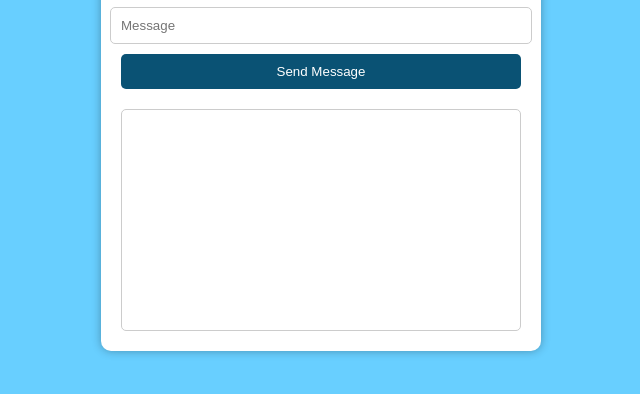
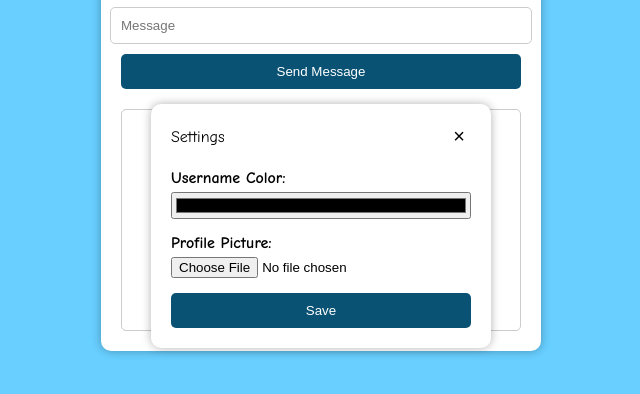
Before and after one commit to Joalor64GH/new-chat, a website: page index.html in a window 1280 px wide. Both pictures are taken after a click on the icon 839 px from the left and 72 px from the top of the page. Shown: the part 174-568 px from the top of the page, without its empty margins (319-959 px from the left). Drawn offline with nearby package versions, Linux system fonts and the light colour scheme; no server answers.

Commit message:
basic settings menu

```diff
--- a/index.html
+++ b/index.html
@@ -94,6 +94,59 @@
             font-size: 24px;
             cursor: pointer;
         }
+
+        .popup {
+            position: fixed;
+            top: 50%;
+            left: 50%;
+            transform: translate(-50%, -50%);
+            width: 300px;
+            background-color: white;
+            border-radius: 10px;
+            box-shadow: 0 0 10px rgba(0, 0, 0, 0.3);
+            z-index: 1000;
+            display: flex;
+            flex-direction: column;
+            padding: 20px;
+        }
+
+        .popup.hidden {
+            display: none;
+        }
+
+        .popup-header {
+            display: flex;
+            justify-content: space-between;
+            align-items: center;
+            margin-bottom: 20px;
+        }
+
+        .close-button {
+            background: none;
+            border: none;
+            font-size: 20px;
+            cursor: pointer;
+        }
+
+        .popup-content label {
+            display: block;
+            margin-bottom: 5px;
+            font-weight: bold;
+        }
+
+        .popup-content input {
+            margin-bottom: 15px;
+            width: 100%;
+        }
+
+        #save-settings {
+            background-color: #0a5274;
+            color: white;
+            border: none;
+            border-radius: 5px;
+            padding: 10px;
+            cursor: pointer;
+        }
     </style>
 </head>
 
@@ -107,6 +160,21 @@
             <button class="button" type="submit">Send Message</button>
         </form>
         <div class="messageArea" id="messageArea"></div>
+    </div>
+    <div id="settings-popup" class="popup hidden">
+        <div class="popup-header">
+            <span>Settings</span>
+            <button id="close-popup" class="close-button">&times;</button>
+        </div>
+        <div class="popup-content">
+            <label for="username-color">Username Color:</label>
+            <input type="color" id="username-color" />
+
+            <label for="profile-picture">Profile Picture:</label>
+            <input type="file" id="profile-picture" accept="image/*" />
+
+            <button id="save-settings" class="button">Save</button>
+        </div>
     </div>
 </body>
 <script src="/socket.io/socket.io.js"></script>
@@ -204,6 +272,33 @@
         }
     `;
     document.head.appendChild(style);
+
+    const settingsIcon = document.getElementById("settings-icon");
+    const settingsPopup = document.getElementById("settings-popup");
+    const closePopup = document.getElementById("close-popup");
+    const saveSettings = document.getElementById("save-settings");
+    const usernameColor = document.getElementById("username-color");
+    const profilePicture = document.getElementById("profile-picture");
+
+    settingsIcon.addEventListener("click", () => {
+        settingsPopup.classList.remove("hidden");
+    });
+
+    closePopup.addEventListener("click", () => {
+        settingsPopup.classList.add("hidden");
+    });
+
+    saveSettings.addEventListener("click", () => {
+        const selectedColor = usernameColor.value;
+        const selectedFile = profilePicture.files[0];
+
+        console.log("Username Color:", selectedColor);
+        if (selectedFile) {
+            console.log("Profile Picture File:", selectedFile.name);
+        }
+
+        settingsPopup.classList.add("hidden");
+    });
 </script>
 
 </html>
```
